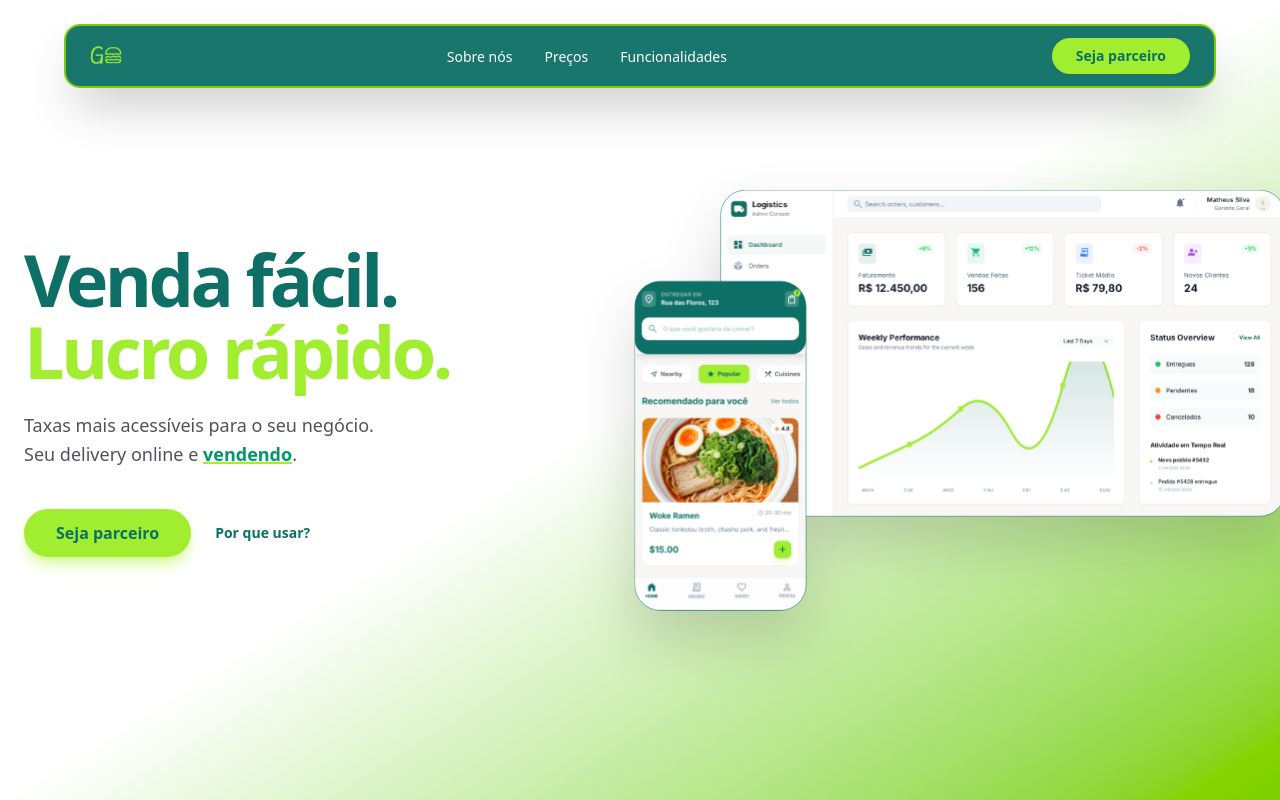
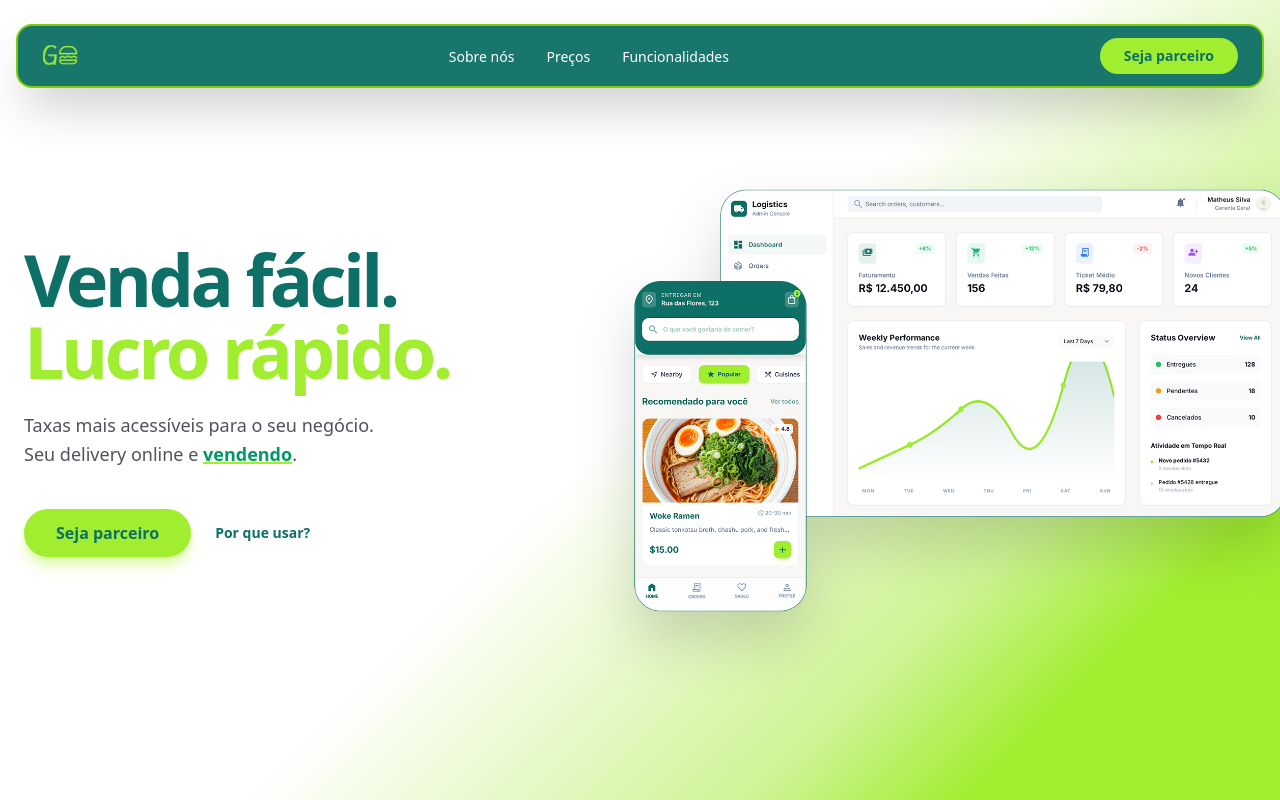
Before and after one commit to ederoliv/goeat-sejaparceiro, a React (Vite) app: page / in a window 1280 px wide. Built offline with nearby package versions, Linux system fonts and the light colour scheme.

Commit message:
hero section and navbar ok

```diff
--- a/src/App.tsx
+++ b/src/App.tsx
@@ -1,11 +1,16 @@
 import Navbar from "./components/Navbar"
 import { Button } from "./components/ui/button"
-import heroImage from "../public/dashboard_mobile_baanner.svg"
+import heroImage from "../public/dashboard_mobile_baanner.png"
 
 function App() {
   return (
 
-    <main className="relative min-h-screen w-full overflow-x-hidden bg-linear-to-tl from-lime-500/100 via-white to-white">
+    <main
+      className="relative min-h-screen w-full overflow-x-hidden"
+      style={{
+        background: "linear-gradient(135deg, #ffffff 50%, #CDF392 75%, #a1ee30 85%)"
+      }}
+    >
 
       <div className="absolute top-0 right-0 -z-10 h-[600px] w-[600px] bg-lime-100/50 blur-[120px] rounded-full" />
 
@@ -24,7 +29,7 @@ function App() {
             </p>
 
             <div className="flex flex-col sm:flex-row items-center gap-6 pt-4">
-              <Button className="rounded-full bg-goeat-primary h-12 px-8 text-base font-bold text-goeat-dark hover:bg-lime-500 shadow-lg shadow-lime-200 transition-transform hover:scale-105">
+              <Button className="rounded-full bg-goeat-primary h-12 px-8 text-base font-bold text-goeat-dark hover:border-2 hover:border-goeat-dark shadow-lg shadow-lime-200 transition-transform hover:scale-105">
                 Seja parceiro
               </Button>
               <a href="#" className="text-sm font-bold text-goeat-dark hover:underline transition-all">
--- a/src/components/Navbar.tsx
+++ b/src/components/Navbar.tsx
@@ -5,14 +5,14 @@ export default function Navbar() {
   return (
     <header className="fixed top-6 left-0 right-0 z-50 flex justify-center px-4">
 
-      <nav className="flex w-full max-w-6xl items-center justify-between rounded-2xl bg-goeat-dark/95 px-6 py-3 backdrop-blur-md border-2 border-lime-500 shadow-2xl">
+      <nav className="flex w-full max-w-7xl items-center justify-between rounded-2xl bg-goeat-dark/95 px-6 py-3 backdrop-blur-md border-2 border-lime-500 shadow-2xl">
 
 
         <div className="flex items-center gap-2">
           <img
             src={LogoGoeat}
             alt="GoEat Logo"
-            className="h-8 w-8 object-contain"/>
+            className="h-9 w-9 object-contain hover:scale-140"/>
         </div>
 
 
@@ -30,7 +30,7 @@ export default function Navbar() {
         </ul>
 
         <Button
-          className="rounded-full bg-goeat-primary px-6 py-2 text-sm font-bold text-goeat-dark hover:bg-lime-500 hover:scale-105 transition-all"
+          className="rounded-full bg-goeat-primary px-6 py-2 text-sm font-bold text-goeat-dark hover:scale-105 transition-all"
         >
           Seja parceiro
         </Button>
--- a/src/index.css
+++ b/src/index.css
@@ -25,17 +25,6 @@
   --radius-sm: calc(0.75rem - 4px);
 }
 
-@layer utilities {
-  .bg-goeat-gradient {
-    background-color: #ffffff;
-    background-image: radial-gradient(
-      ellipse at top right,
-      rgba(163, 230, 53, 0.2) 0%,
-      transparent 50%
-    );
-  }
-}
-
 /* Isso remove os estilos chatos do Vite que centralizam tudo e quebram o layout */
 @layer base {
   body {
```
Also changed, not shown: public/dashboard_mobile_baanner.png (added), public/dashboard_mobile_baanner.svg (deleted).
